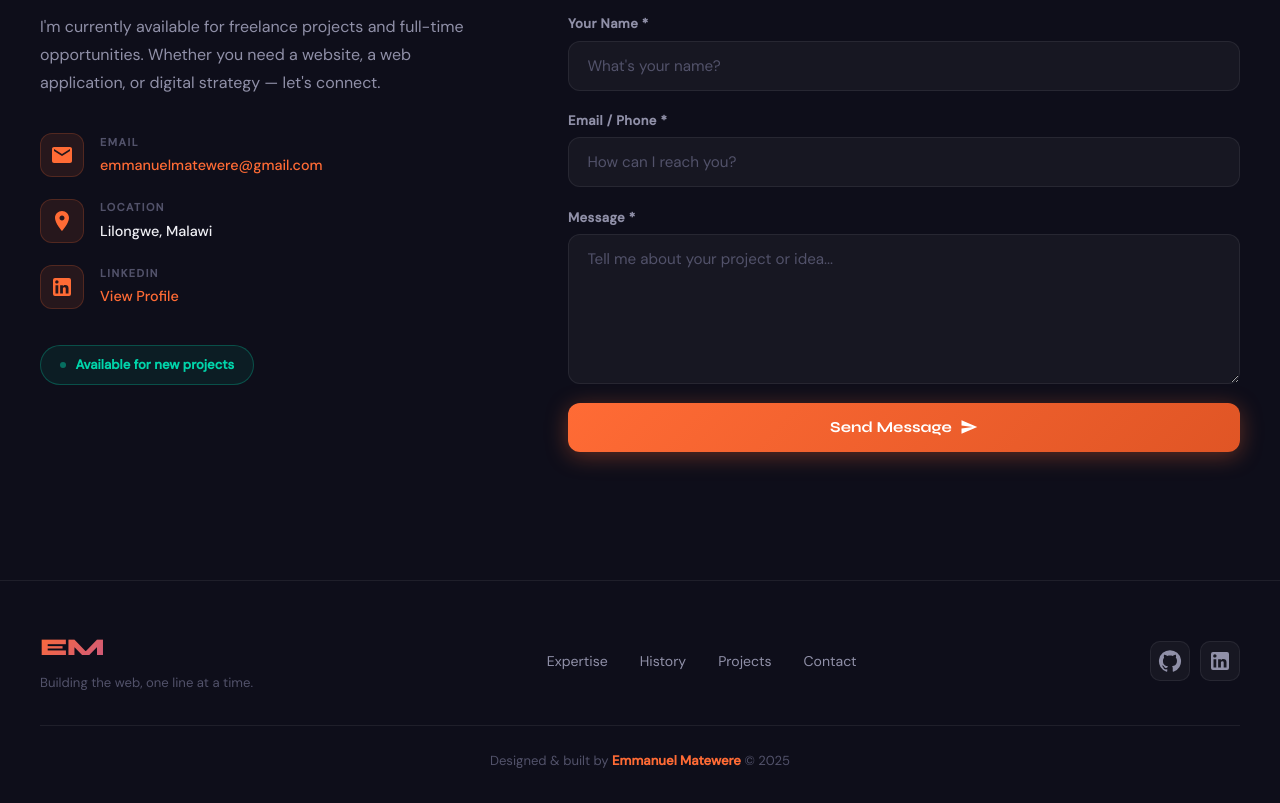
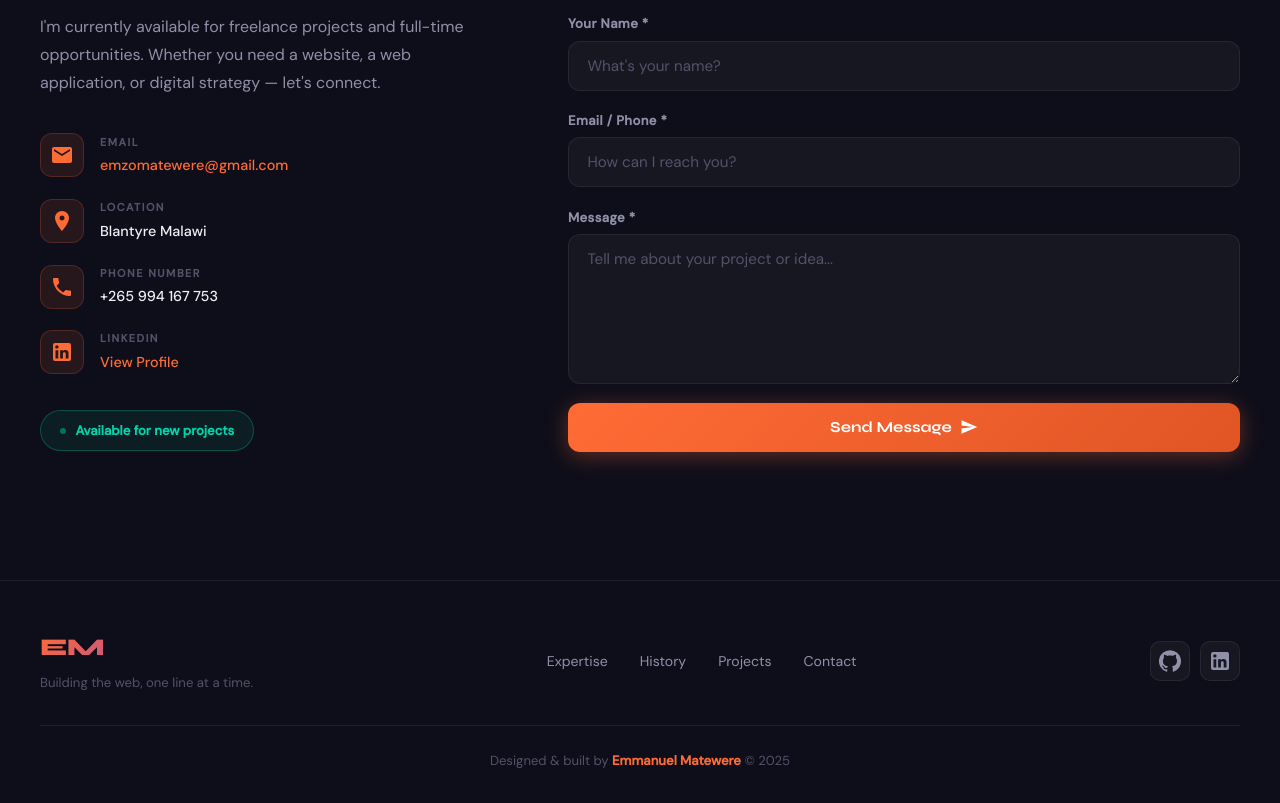
Before and after one commit to riley071/EmmanuelMatewere07, a React (Create React App) app: page / in a window 1280 px wide. Shown: the part 9200-10003 px from the top of the page. Built offline with nearby package versions, Linux system fonts and the light colour scheme.

Commit message:
Add phone number and update contact details in Contact component

```diff
--- a/src/components/Contact.tsx
+++ b/src/components/Contact.tsx
@@ -2,6 +2,7 @@ import React, { useState } from "react";
 import EmailIcon from "@mui/icons-material/Email";
 import LocationOnIcon from "@mui/icons-material/LocationOn";
 import LinkedInIcon from "@mui/icons-material/LinkedIn";
+import PhoneIcon from "@mui/icons-material/Phone";
 import SendIcon from "@mui/icons-material/Send";
 import "../assets/styles/Contact.scss";
 
@@ -64,13 +65,19 @@ function Contact() {
                 {
                   icon: <EmailIcon />,
                   label: "Email",
-                  value: "emmanuelmatewere@gmail.com",
-                  href: "mailto:emmanuelmatewere@gmail.com",
+                  value: "emzomatewere@gmail.com",
+                  href: "mailto:emzomatewere@gmail.com",
                 },
                 {
                   icon: <LocationOnIcon />,
                   label: "Location",
-                  value: "Lilongwe, Malawi",
+                  value: "Blantyre Malawi",
+                  href: null,
+                },
+                {
+                  icon: <PhoneIcon />,
+                  label: "Phone number",
+                  value: "+265 994 167 753",
                   href: null,
                 },
                 {
```
